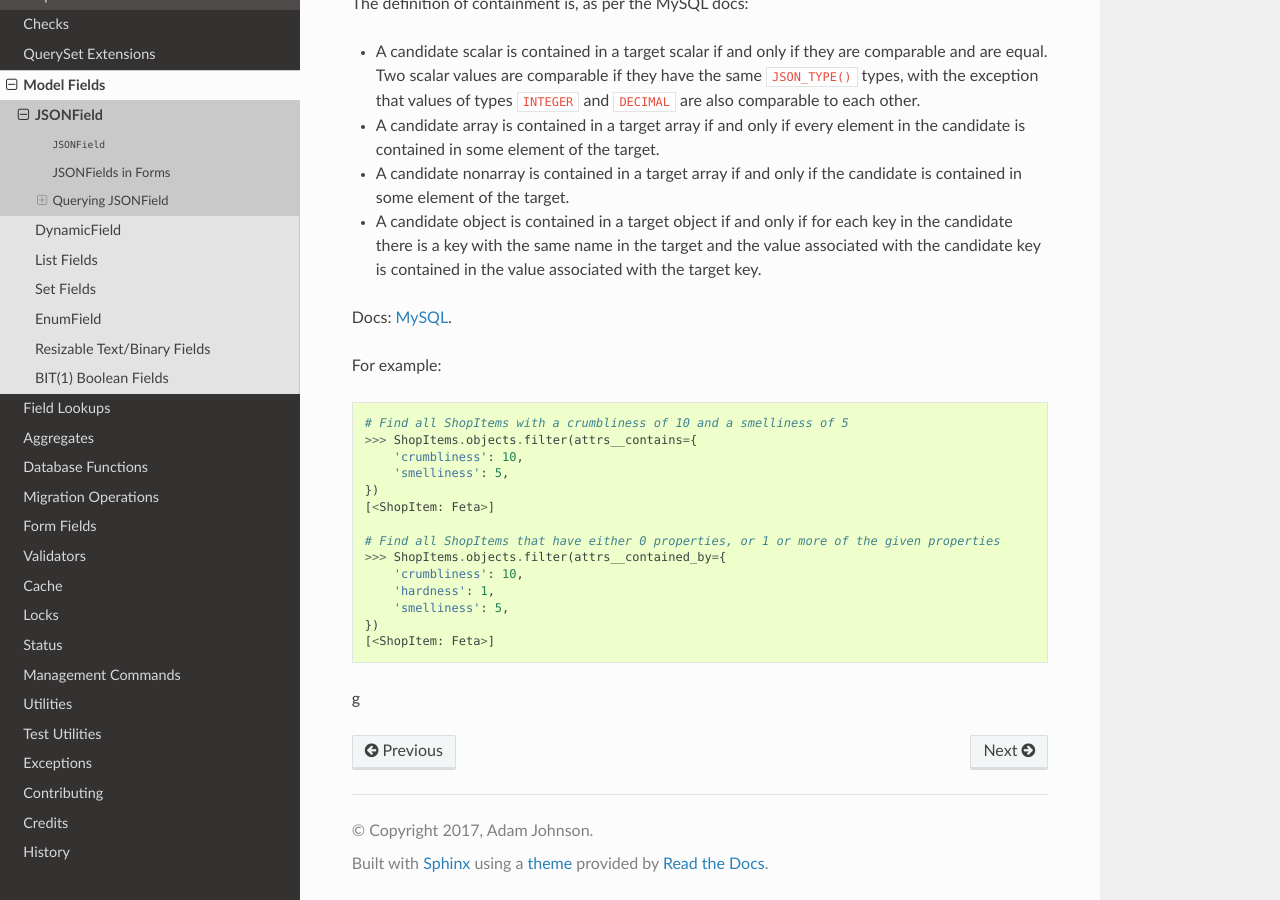
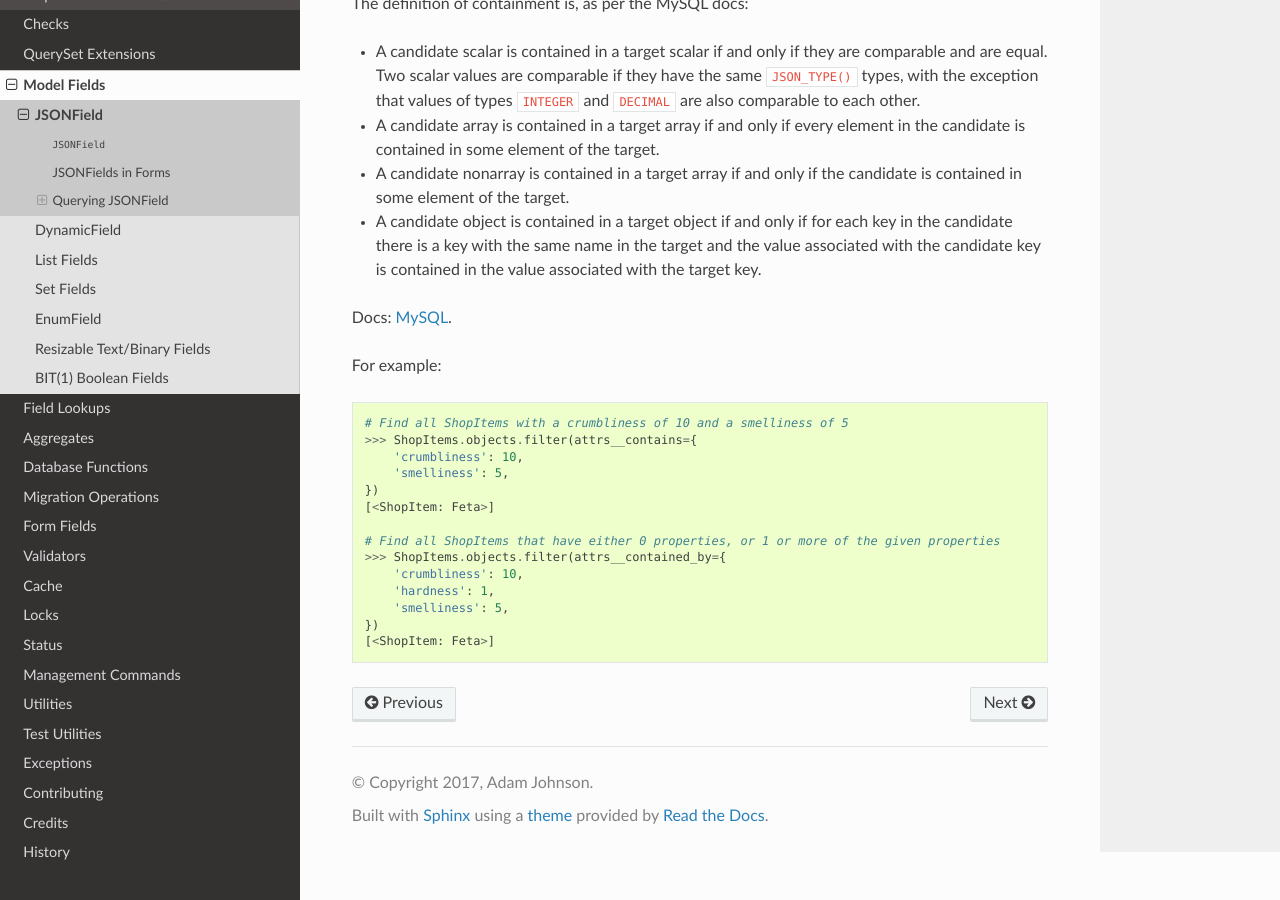
Before and after one commit to adamchainz/django-mysql, a Sphinx documentation site: the page built from docs/model_fields/json_field.rst, in a window 1280 px wide and 900 px high, scrolled down 4639 px. Built offline with Sphinx 7.4.7 and the Read the Docs theme 2.0.0, drawn with Linux system fonts in a browser that asks for light colours; pages that are not in the unit, such as notebooks, are missing from menus.

Commit message:
Trailing g letter removal
Left over g character removed.

```diff
--- a/docs/model_fields/json_field.rst
+++ b/docs/model_fields/json_field.rst
@@ -295,4 +295,3 @@ For example:
         'smelliness': 5,
     })
     [<ShopItem: Feta>]
-g
```
